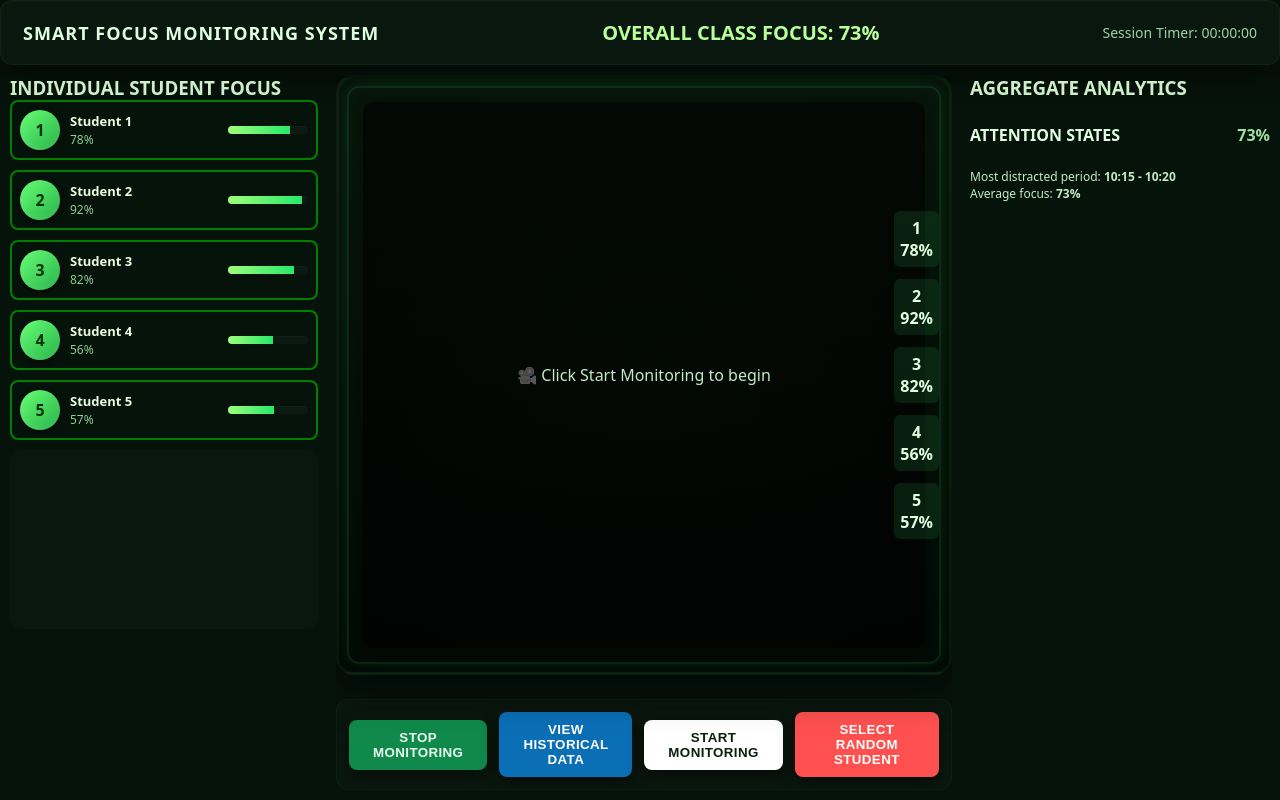
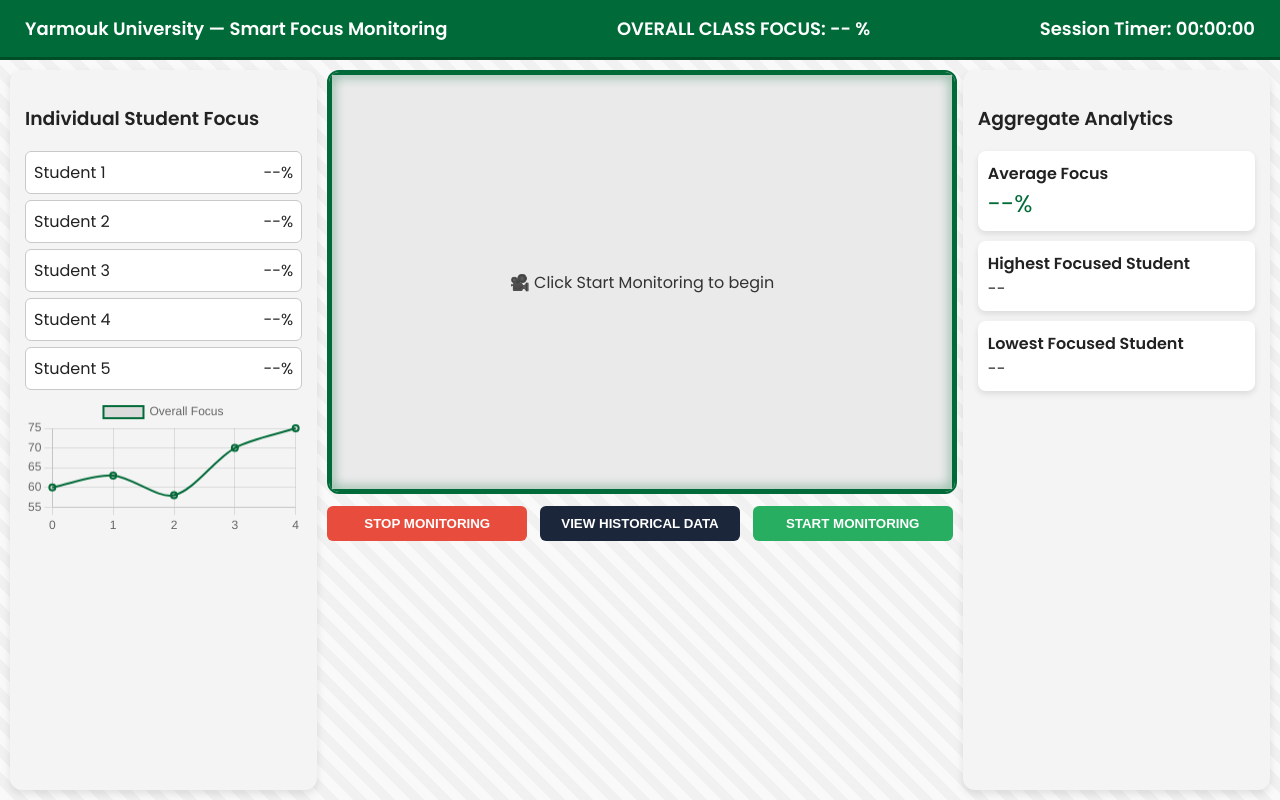
Before and after one commit to Sarahawamdeh/smart-focus-monitoring, a Flask app: page / in a window 1280 px wide. Run offline with Flask 3, Linux system fonts and the light colour scheme; a map, chart or similar area stays blank.

Commit message:
Update index.html

```diff
--- a/project/templates/index.html
+++ b/project/templates/index.html
@@ -3,188 +3,318 @@
 <head>
 <meta charset="utf-8" />
 <meta name="viewport" content="width=device-width,initial-scale=1" />
-<title>Smart Focus Monitoring — Dashboard</title>
+<title>Smart Focus Monitoring — Yarmouk University</title>
 <script src="https://cdn.jsdelivr.net/npm/chart.js"></script>
+<link href="https://fonts.googleapis.com/css2?family=Poppins:wght@400;600&display=swap" rel="stylesheet">
 <style>
-* { box-sizing: border-box; margin:0; padding:0; }
-html, body { width:100%; height:100%; font-family: "Poppins", system-ui, -apple-system, "Segoe UI", Roboto, "Helvetica Neue", Arial; overflow:hidden; }
-body { background: #06130a; color: #cfeeca; -webkit-font-smoothing:antialiased; -moz-osx-font-smoothing:grayscale; }
-.wrap { width:100%; height:100%; display:flex; flex-direction:column; }
-.topbar { display:flex; align-items:center; justify-content:space-between; gap:12px; background: rgba(255,255,255,0.02); border-radius:12px; padding:18px 22px; box-shadow: 0 8px 30px rgba(0,0,0,0.6), inset 0 1px 0 rgba(255,255,255,0.02); border: 1px solid rgba(64, 255, 115, 0.06); flex-shrink:0; }
-.brand { font-weight:700; color:#dfffe0; letter-spacing:1px; font-size:18px; }
-.overall { text-align:center; flex:1; color:#b8ff9a; font-weight:700; font-size:20px; }
-.timer { color:#aee6b0; font-size:14px; opacity:0.9; }
-.main { display:flex; flex:1; gap:18px; padding:10px; overflow:hidden; }
-.left-panel { flex:1; display:flex; flex-direction:column; overflow-y:auto; }
-.panel { background: rgba(255,255,255,0.02); padding:16px; border-radius:12px; border:1px solid rgba(64,255,115,0.04); box-shadow: 0 6px 20px rgba(0,0,0,0.5); margin-bottom:10px; }
-.panel h3 { color:#d9ffde; margin-bottom:10px; font-size:16px; }
-.student { display:flex; align-items:center; gap:10px; padding:10px 6px; border-radius:8px; margin-bottom:10px; transition: background .15s; }
-.student:hover { background: rgba(0,0,0,0.12); }
-.avatar { width:40px;height:40px;border-radius:50%; background: linear-gradient(135deg,#68ff75,#27b24a); display:flex;align-items:center;justify-content:center;color:#04340a;font-weight:700; box-shadow: 0 2px 6px rgba(0,0,0,0.5), inset 0 -2px 6px rgba(255,255,255,0.08); }
-.smeta { flex:1; font-size:13px; color:#bfecc3; }
-.smeta .name { display:block; font-weight:600; color:#eaffdf; }
-.smeta .percent { font-size:12px; color:#9fe1a3; opacity:0.9; }
-.bar { width:80px;height:8px;border-radius:6px;background:rgba(255,255,255,0.03); overflow:hidden; margin-left:8px; box-shadow: inset 0 1px 0 rgba(255,255,255,0.02); }
-.bar > i { display:block;height:100%; background: linear-gradient(90deg,#9eff7b,#26e86a); }
-.center { flex:2; display:flex; flex-direction:column; align-items:center; gap:12px; overflow:hidden; }
-.camera-frame { flex:1; width:100%; border-radius:18px; background: linear-gradient(180deg, rgba(10,20,10,0.6), rgba(0,0,0,0.6)); display:flex; align-items:center; justify-content:center; position:relative; box-shadow: 0 12px 40px rgba(0,0,0,0.6); border: 3px solid rgba(64,255,115,0.06); overflow:hidden; }
-.camera-frame .neon-border { position:absolute; inset:8px; border-radius:12px; pointer-events:none; box-shadow: 0 0 40px rgba(46,255,120,0.08), 0 0 10px rgba(46,255,120,0.06), inset 0 0 30px rgba(46,255,120,0.03); border: 2px solid rgba(46,255,120,0.12); }
-.video-box { width:92%; height:92%; border-radius:10px; overflow:hidden; display:flex; align-items:center; justify-content:center; background: radial-gradient(ellipse at center, rgba(0,0,0,0.35), rgba(0,0,0,0.6)); position:relative; }
-.video-box iframe, .video-box img, .video-box video { width:100%; height:100%; object-fit:cover; border:0; }
-.right-panel { flex:0 0 300px; display:flex; flex-direction:column; gap:12px; }
-.student-sidebar { position:absolute; right:0; top:50%; transform:translateY(-50%); display:flex; flex-direction:column; gap:12px; padding:10px; }
-.student-num { background:rgba(64,255,115,0.1); color:#dfffe0; font-weight:700; text-align:center; border-radius:6px; padding:6px; }
-.controls { margin-top:12px; background: rgba(255,255,255,0.02); padding:12px; border-radius:12px; display:flex; align-items:center; justify-content:center; gap:12px; border:1px solid rgba(64,255,115,0.04); }
-.btn { padding:10px 24px; border-radius:8px; border:0; cursor:pointer; color:#06220e; font-weight:700; letter-spacing:0.4px; box-shadow: 0 6px 18px rgba(0,0,0,0.45); transition: transform .12s, box-shadow .12s; }
-.btn:hover { transform: translateY(-3px); }
-.btn.stop { background:#0f8a4a; color:#eafaf0; }
-.btn.view { background:#0b6fb6; color:white; }
-.btn.start { background:#ffffff; color:#09210c; }
-.btn.random { background:#ff5050; color:white; }
-.chart-container { background: rgba(255,255,255,0.02); border-radius:12px; padding:12px; }
+/* ======= GENERAL ======= */
+body {
+    margin: 0;
+    font-family: 'Poppins', sans-serif;
+    background-color: #f9f9f9;
+    background-image: repeating-linear-gradient(45deg, #f9f9f9, #f9f9f9 10px, #f1f1f1 10px, #f1f1f1 20px);
+    color: #222;
+}
+.wrap {
+    display: flex;
+    flex-direction: column;
+    height: 100vh;
+}
+/* ======= TOP BAR ======= */
+.topbar {
+    background: #006b38;
+    color: white;
+    padding: 15px 25px;
+    display: flex;
+    justify-content: space-between;
+    font-size: 18px;
+    font-weight: 600;
+    border-bottom: 3px solid #004d28;
+}
+/* ======= MAIN LAYOUT ======= */
+.main {
+    flex: 1;
+    display: flex;
+    padding: 10px;
+    gap: 10px;
+}
+.left-panel, .right-panel {
+    width: 22%;
+    background: #f4f4f4;
+    border-radius: 12px;
+    padding: 15px;
+    overflow-y: auto;
+    box-shadow: 0 4px 8px rgba(0,0,0,0.1);
+}
+.center {
+    flex: 1;
+}
+/* ======= CAMERA AREA ======= */
+.camera-frame {
+    width: 100%;
+    height: 420px;
+    background: #eaeaea;
+    position: relative;
+    overflow: hidden;
+    border-radius: 12px;
+    border: 2px solid #006b38;
+}
+.neon-border {
+    position: absolute;
+    inset: 0;
+    border: 3px solid #006b38;
+    filter: drop-shadow(0 0 6px #006b38);
+    pointer-events: none;
+    transition: 0.3s;
+}
+.video-box {
+    position: absolute;
+    inset: 0;
+    display: flex;
+    align-items: center;
+    justify-content: center;
+}
+.controls {
+    margin-top: 12px;
+    display: flex;
+    justify-content: space-between;
+}
+.btn {
+    padding: 10px 15px;
+    border-radius: 6px;
+    font-weight: 600;
+    cursor: pointer;
+    width: 32%;
+    border: none;
+    transition: 0.3s;
+}
+.btn:hover { transform: scale(1.05); }
+.btn.start { background: #27ae60; color: white; }
+.btn.stop { background: #e74c3c; color: white; }
+.btn.view { background: #1b263b; color: white; }
+/* ======= STUDENT LIST ======= */
+.student {
+    padding: 8px;
+    margin-bottom: 6px;
+    background: #ffffff;
+    border-radius: 6px;
+    border: 1px solid #c9c9c9;
+    display: flex;
+    justify-content: space-between;
+    align-items: center;
+}
+.student:hover { background: #dff0d8; transform: scale(1.01); }
+/* ======= SIDEBAR ======= */
+.student-sidebar {
+    position: absolute;
+    right: 0;
+    top: 0;
+    width: 200px;
+    height: 100%;
+    background: rgba(255,255,255,0.95);
+    padding: 15px;
+    color: #333;
+    border-left: 2px solid #006b38;
+    display: none;
+    box-shadow: -4px 0 8px rgba(0,0,0,0.1);
+    transition: 0.3s;
+}
+.card { background:#fff; padding:10px; border-radius:8px; margin-bottom:10px; box-shadow:0 3px 6px rgba(0,0,0,0.1); }
+
+#liveCam { width:100%; height:100%; object-fit:cover; display:none; }
+#startMsg { color:#333; }
 </style>
 </head>
 <body>
 <div class="wrap">
 <header class="topbar">
-<div class="brand">SMART FOCUS MONITORING SYSTEM</div>
+    <div class="brand">Yarmouk University — Smart Focus Monitoring</div>
     <div class="overall" id="overallText">OVERALL CLASS FOCUS: -- %</div>
     <div class="timer" id="sessionTimer">Session Timer: 00:00:00</div>
 </header>
 <main class="main">
 <section class="left-panel">
-<h3>INDIVIDUAL STUDENT FOCUS</h3>
+    <h3>Individual Student Focus</h3>
     <div id="studentsList"></div>
     <div class="chart-container">
         <canvas id="overallChart"></canvas>
     </div>
 </section>
+
 <section class="center">
     <div class="camera-frame">
         <div class="neon-border"></div>
         <div class="video-box" id="videoBox">
-<p style="color:#bfecc3;">🎥 Click Start Monitoring to begin</p>
+            <img id="liveCam" src="">
+            <p id="startMsg">🎥 Click Start Monitoring to begin</p>
         </div>
         <div class="student-sidebar" id="studentSidebar"></div>
     </div>
+
     <div class="controls">
-<button class="btn stop" onclick="stopMonitoring()">STOP MONITORING</button>
-<button class="btn view" onclick="window.location.href='historical.html'">VIEW HISTORICAL DATA</button>
-<button class="btn start" onclick="startMonitoring()">START MONITORING</button>
-<button class="btn random" onclick="selectRandomStudent()">SELECT RANDOM STUDENT</button>
+        <button class="btn stop" id="stopBtn">STOP MONITORING</button>
+        <button class="btn view" id="viewBtn">VIEW HISTORICAL DATA</button>
+        <button class="btn start" id="startBtn">START MONITORING</button>
     </div>
 </section>
+
 <aside class="right-panel">
-<h3>AGGREGATE ANALYTICS</h3>
-<div class="mini-chart"></div>
-<div style="display:flex;justify-content:space-between;margin-bottom:10px;">
-<div style="font-weight:700;color:#dfffe0;">ATTENTION STATES</div>
-<div style="color:#9fe1a3;font-weight:700;" id="avgFocusRight">--%</div>
+    <h3>Aggregate Analytics</h3>
+    <div class="card">
+        <div style="font-weight:700;">Average Focus</div>
+        <div style="font-size:24px;color:#006b38;" id="avgFocusText">--%</div>
     </div>
-<div style="font-size:12px;color:#bfecc3;"> Most distracted period: <strong>10:15 - 10:20</strong><br/>
-Average focus: <strong id="avgFocusText">--%</strong>
+    <div class="card">
+        <div style="font-weight:700;">Highest Focused Student</div>
+        <div id="topStudent">--</div>
+    </div>
+    <div class="card">
+        <div style="font-weight:700;">Lowest Focused Student</div>
+        <div id="lowStudent">--</div>
     </div>
 </aside>
 </main>
 </div>
+
 <script>
-function startMonitoring(){
-document.getElementById('videoBox').innerHTML = "<iframe src='{{ url_for('video_feed') }}' frameborder='0' allow='camera' style='width:100%;height:100%;'></iframe>";
+// ----- إعداد الواجهة -----
+const studentsListEl = document.getElementById('studentsList');
+const liveCam = document.getElementById('liveCam');
+const startMsg = document.getElementById('startMsg');
+const overallText = document.getElementById('overallText');
+const avgFocusText = document.getElementById('avgFocusText');
+const topStudentEl = document.getElementById('topStudent');
+const lowStudentEl = document.getElementById('lowStudent');
+
+let fetchIntervalID = null;
+let sessionSec = 0;
+let sessionTimerID = null;
+
+// بناء قائمة مؤقتة للطلاب (لو بدك تسحبي الأسماء من باك إند بعدين، غير الجزء هذا)
+const MAX_EXPECTED = 5; // نفس قيمة max_num_faces في Flask
+for (let i=0;i<MAX_EXPECTED;i++){
+    const div = document.createElement('div');
+    div.className = 'student';
+    div.id = `student-${i}`;
+    div.innerHTML = `<span class="name">Student ${i+1}</span><span class="focus" id="student-${i}-focus">--%</span>`;
+    div.onclick = ()=> {
+        // عرض تفاصيل جانبي
+        const sidebar = document.getElementById('studentSidebar');
+        const focusText = document.getElementById(`student-${i}-focus`).innerText;
+        sidebar.style.display = 'block';
+        sidebar.innerHTML = `<h4>Student ${i+1}</h4><p>Focus: ${focusText}</p>`;
     }
-function stopMonitoring(){
-document.getElementById('videoBox').innerHTML = "<p style='color:#bfecc3;'>🛑 Monitoring Stopped. Click 'Start Monitoring' to begin again.</p>";
+    studentsListEl.appendChild(div);
 }
 
-const studentsList = document.getElementById('studentsList');
-const studentSidebar = document.getElementById('studentSidebar');
+// Start / Stop handlers
+document.getElementById('startBtn').addEventListener('click', ()=> {
+    startMonitoring();
+});
+document.getElementById('stopBtn').addEventListener('click', ()=> {
+    stopMonitoring();
+});
 
-let students = [
-{name:"Student 1", pct:78},
-{name:"Student 2", pct:92},
-{name:"Student 3", pct:82},
-{name:"Student 4", pct:56},
-{name:"Student 5", pct:57}
-];
+function startMonitoring(){
+    liveCam.style.display = 'block';
+    startMsg.style.display = 'none';
+    liveCam.src = '/video_feed';
 
-let selectedStudentIndex = null;
+    // ابدأ fetch للـ focus-data كل 500ms
+    if (fetchIntervalID) clearInterval(fetchIntervalID);
+    fetchIntervalID = setInterval(fetchFocusData, 500);
 
-function renderStudents(){
-studentsList.innerHTML = "";
-studentSidebar.innerHTML = "";
-students.forEach((s, i) => {
-let borderColor = (selectedStudentIndex === i) ? 'red' : 'green';
-studentsList.innerHTML += `<div class="student" style="border:2px solid ${borderColor}; padding:8px; border-radius:8px;">
-<div class="avatar">${i+1}</div>
-<div class="smeta">
-<span class="name">${s.name}</span>
-<span class="percent">${s.pct}%</span>
-</div>
-<div class="bar"><i style="width:${s.pct}%"></i></div>
-</div>`;
-studentSidebar.innerHTML += `<div class="student-num">${i+1}<br/>${s.pct}%</div>`;
-});
+    // reset timer
+    if (sessionTimerID) clearInterval(sessionTimerID);
+    sessionSec = 0;
+    sessionTimerID = setInterval(()=> {
+        sessionSec++;
+        let h=String(Math.floor(sessionSec/3600)).padStart(2,"0"),
+            m=String(Math.floor((sessionSec%3600)/60)).padStart(2,"0"),
+            s=String(sessionSec%60).padStart(2,"0");
+        document.getElementById("sessionTimer").innerText=`Session Timer: ${h}:${m}:${s}`;
+    },1000);
 }
 
-function selectRandomStudent(){
-selectedStudentIndex = Math.floor(Math.random()*students.length);
-renderStudents();
+function stopMonitoring(){
+    liveCam.src = '';
+    liveCam.style.display = 'none';
+    startMsg.style.display = 'block';
+
+    if (fetchIntervalID) {
+        clearInterval(fetchIntervalID);
+        fetchIntervalID = null;
+    }
+    if (sessionTimerID) {
+        clearInterval(sessionTimerID);
+        sessionTimerID = null;
+    }
 }
 
-renderStudents();
+// جلب البيانات من الخادم
+async function fetchFocusData(){
+    try {
+        const res = await fetch('/focus-data', {cache: "no-store"});
+        if (!res.ok) return;
+        const payload = await res.json();
+        // payload: { students: [{id: <fid>, focus: <num>}, ...], overall: <num> }
+        // عرض الاجمالي
+        overallText.innerText = `OVERALL CLASS FOCUS: ${payload.overall}%`;
+        avgFocusText.innerText = `${payload.overall}%`;
 
-function updateOverallSim(){
-const avg = Math.round(students.reduce((a,b)=>a+b.pct,0)/students.length);
-document.getElementById('overallText').innerText = `OVERALL CLASS FOCUS: ${avg}%`;
-document.getElementById('avgFocusText').innerText = `${avg}%`;
-document.getElementById('avgFocusRight').innerText = `${avg}%`;
-addChartData(avg);
+        // تحديث كل طالب
+        // نحاول تصفير القيم أولاً إلى --% للطلاب الذين لم يكتشفوا بعد
+        for (let i=0;i<MAX_EXPECTED;i++){
+            const el = document.getElementById(`student-${i}-focus`);
+            if (el) el.innerText = `--%`;
         }
-updateOverallSim();
-setInterval(updateOverallSim, 5000);
 
-let startTime = Date.now();
-function tickTimer(){
-const s = Math.floor((Date.now()-startTime)/1000);
-const h = String(Math.floor(s/3600)).padStart(2,'0');
-const m = String(Math.floor((s%3600)/60)).padStart(2,'0');
-const sec = String(s%60).padStart(2,'0');
-document.getElementById('sessionTimer').innerText = `Session Timer: ${h}:${m}:${sec}`;
+        let top = {id:null, focus:-1}, low = {id:null, focus:101};
+        payload.students.forEach(s=>{
+            const el = document.getElementById(`student-${s.id}-focus`);
+            if (el) el.innerText = `${s.focus}%`;
+            if (s.focus > top.focus) top = {id: s.id, focus: s.focus};
+            if (s.focus < low.focus) low = {id: s.id, focus: s.focus};
+        });
+
+        if (top.id !== null) topStudentEl.innerText = `Student ${top.id+1} (${top.focus}%)`;
+        else topStudentEl.innerText = '--';
+
+        if (low.id !== null) lowStudentEl.innerText = `Student ${low.id+1} (${low.focus}%)`;
+        else lowStudentEl.innerText = '--';
+    } catch (e) {
+        console.error("Error fetching focus-data:", e);
     }
-setInterval(tickTimer,1000);
+}
 
-// --- Chart.js Real-time Chart ---
-const ctx = document.getElementById('overallChart').getContext('2d');
-const overallChart = new Chart(ctx, {
-type:'line',
+// رسم خط بسيط يحدّث عشوائياً (يمكن ربطه بالـ overall history إن أردت)
+const ctx=document.getElementById("overallChart");
+let chartData=[60,63,58,70,75];
+let chartLabels=["0","1","2","3","4"];
+const chart=new Chart(ctx,{
+    type:"line",
     data:{
-labels: [],
+        labels:chartLabels,
         datasets:[{
-label:'Overall Focus',
-data: [],
-borderColor:'#26e86a',
-backgroundColor:'rgba(38,232,106,0.2)',
-fill:true,
+            label:"Overall Focus",
+            data:chartData,
+            borderWidth:2,
+            borderColor:"#006b38",
             tension:0.3
         }]
     },
-options:{
-responsive:true,
-animation:false,
-scales:{
-y:{ min:0, max:100 }
+});
+setInterval(()=>{
+    // فقط لمظهر ديناميكي، لا يلغي fetch الحقيقي
+    const nextValue = Math.floor(Math.random()*41+60);
+    chart.data.labels.push(chart.data.labels.length);
+    chart.data.datasets[0].data.push(nextValue);
+    if(chart.data.labels.length>10){
+        chart.data.labels.shift();
+        chart.data.datasets[0].data.shift();
     }
-}
-});
-function addChartData(value){
-const timeLabel = new Date().toLocaleTimeString();
-overallChart.data.labels.push(timeLabel);
-overallChart.data.datasets[0].data.push(value);
-if(overallChart.data.labels.length>20){
-overallChart.data.labels.shift();
-overallChart.data.datasets[0].data.shift();
-}
-overallChart.update();
-}
+    chart.update();
+},5000);
 </script>
 </body>
 </html>
```
Lines whose indentation alone changed are shown as unchanged.
